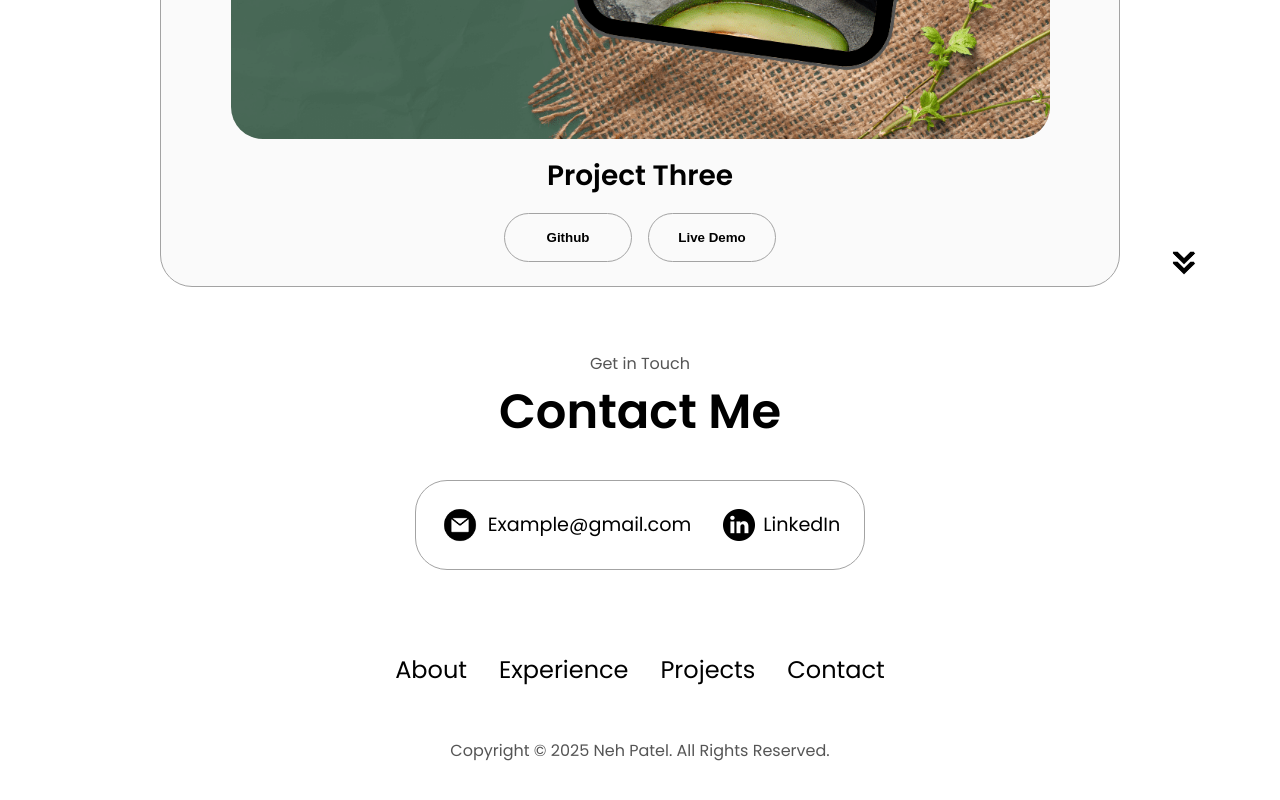
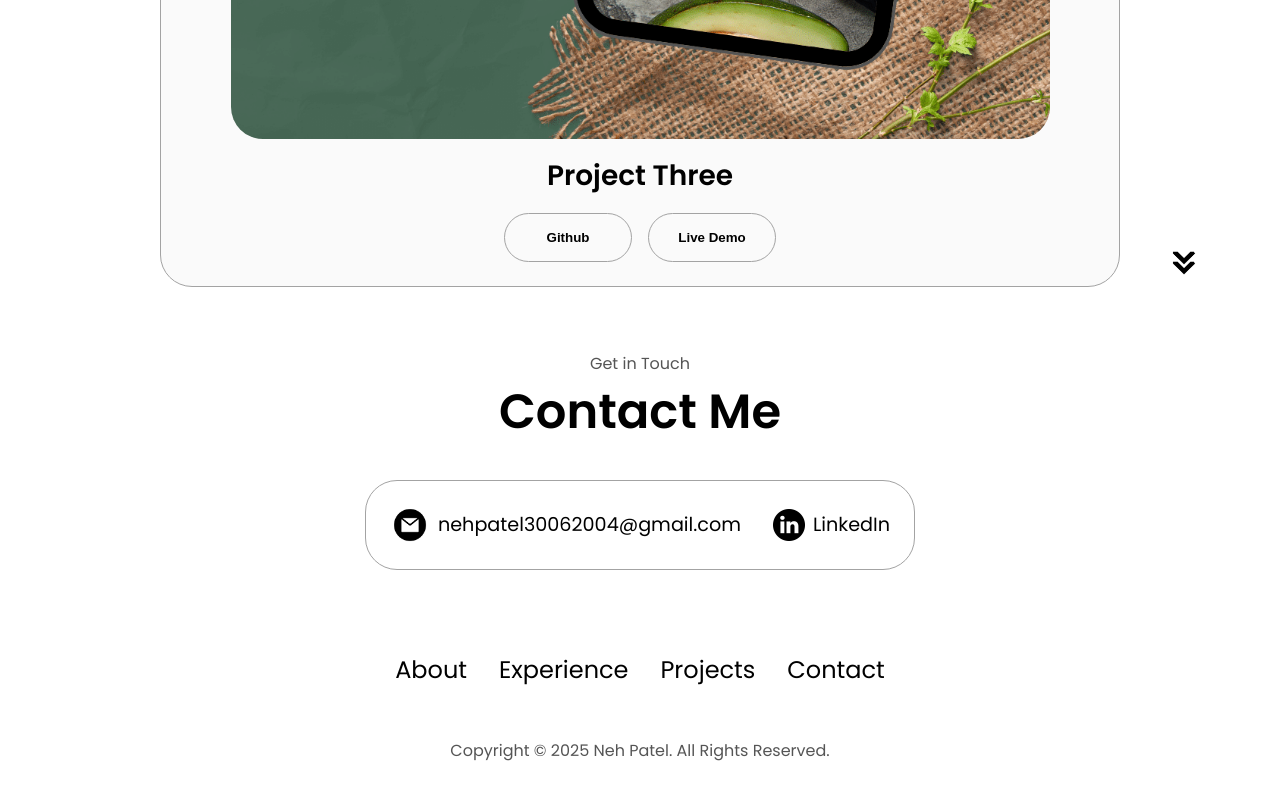
Before and after one commit to nehpatel30062004/CSC241Site, a plain HTML site: page index.html in a window 1280 px wide. Shown: the part 3876-4676 px from the top of the page. Drawn offline with Linux system fonts and the light colour scheme.

Commit message:
Update index.html

```diff
--- a/index.html
+++ b/index.html
@@ -352,7 +352,7 @@
             alt="Email icon"
             class="icon contact-icon email-icon"
           />
-          <p><a href="mailto:examplemail@gmail.com">Example@gmail.com</a></p>
+          <p><a href="mailto:nehpatel30062004@gmail.com">nehpatel30062004@gmail.com</a></p>
         </div>
         <div class="contact-info-container">
           <img
```
